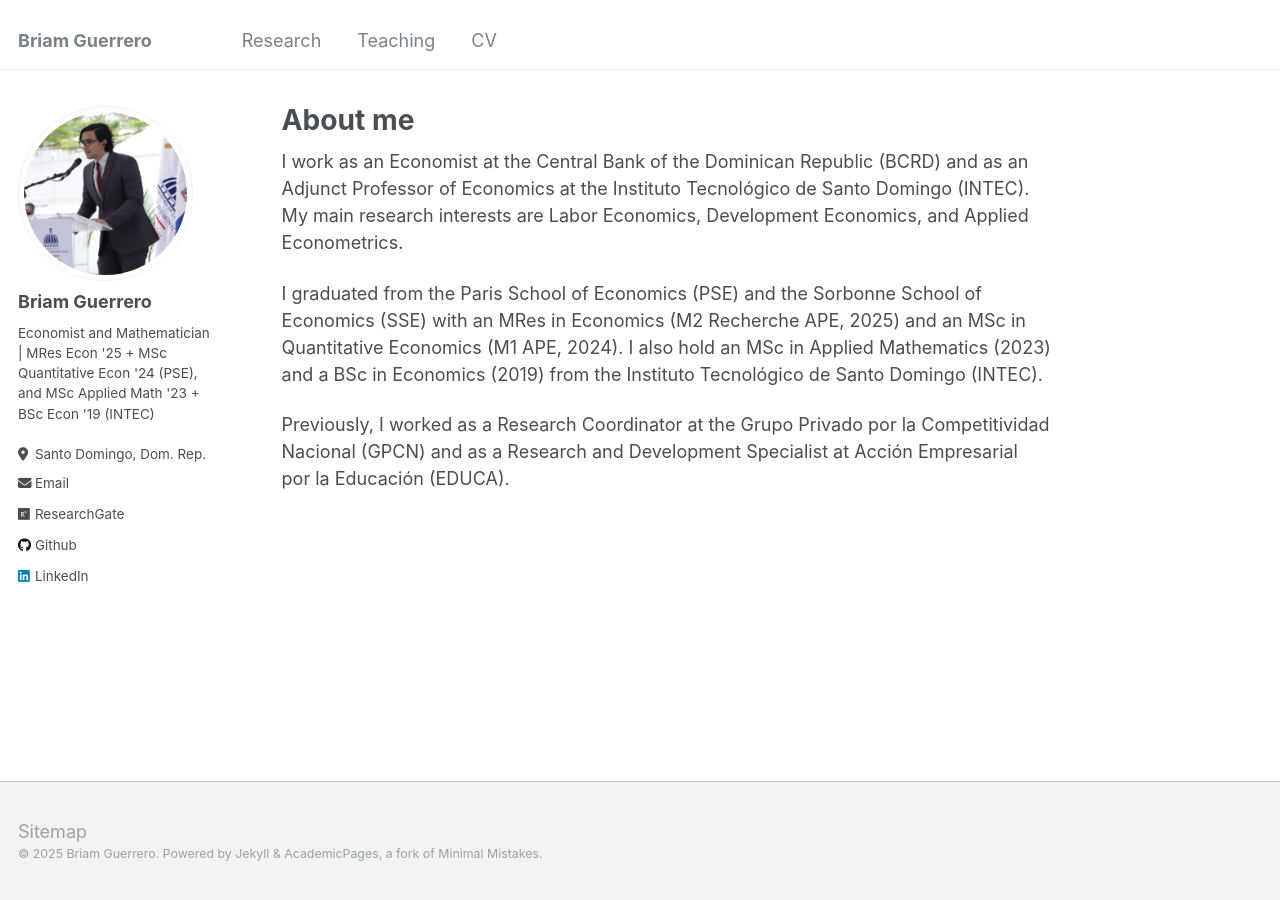
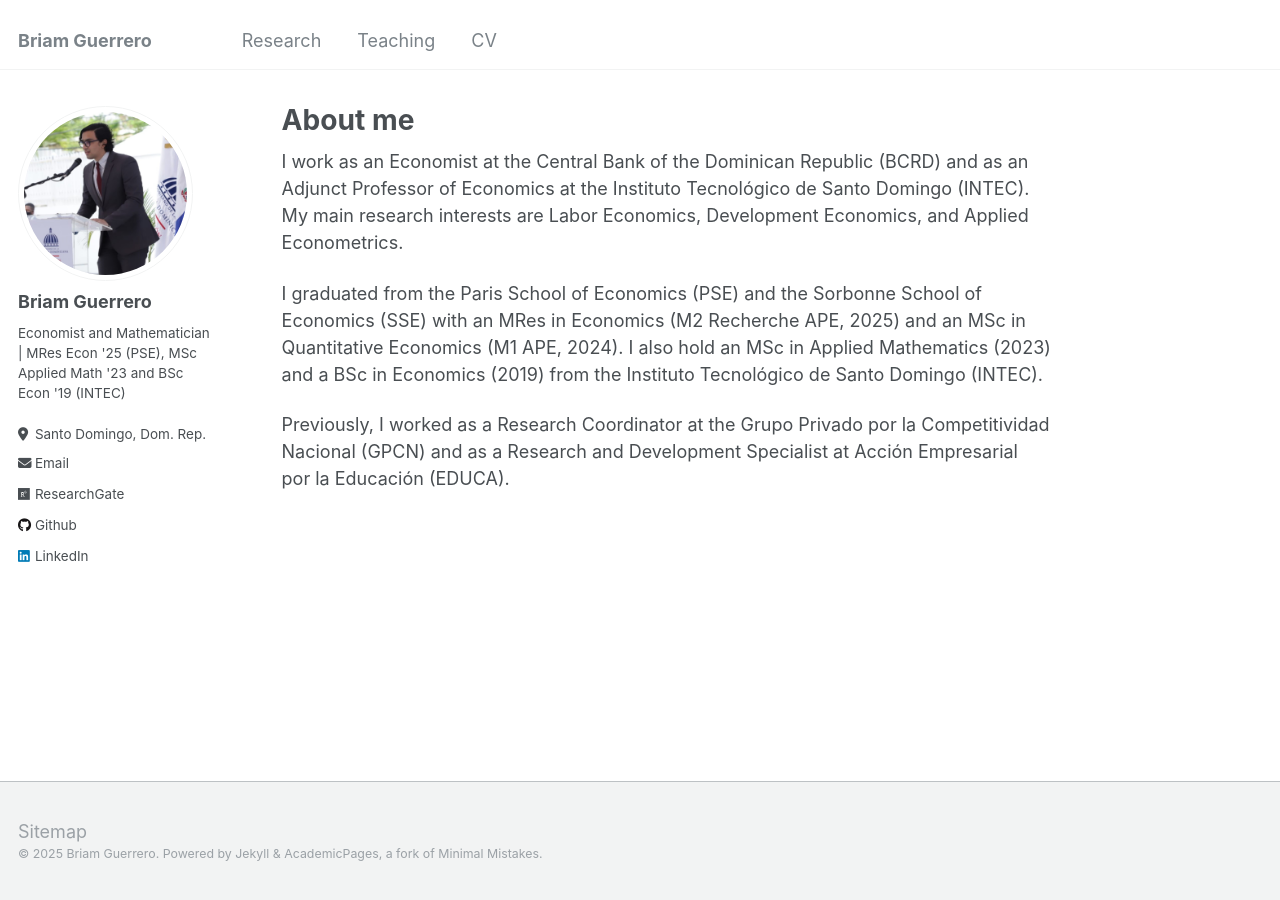
Before and after one commit to briamguerrerob/briamguerrerob.github.io, a Jekyll site: the page built from _pages/about.md, in a window 1280 px wide. Built offline with Jekyll 4.4.1, drawn with Linux system fonts in a browser that asks for light colours.

Commit message:
Update _config.yml

```diff
--- a/_config.yml
+++ b/_config.yml
@@ -83,7 +83,7 @@ yandex_site_verification :
 author:
   name             : "Briam Guerrero"
   avatar           : "prof_website.jpeg"
-  bio              : "Economist and Mathematician | MRes Econ '25 + MSc Quantitative Econ '24 (PSE), and MSc Applied Math '23 + BSc Econ '19 (INTEC)"
+  bio              : "Economist and Mathematician | MRes Econ '25 (PSE), MSc Applied Math '23 and BSc Econ '19 (INTEC)"
   location         : "Santo Domingo, Dom. Rep."
   employer         :
   googlescholar    :
```
